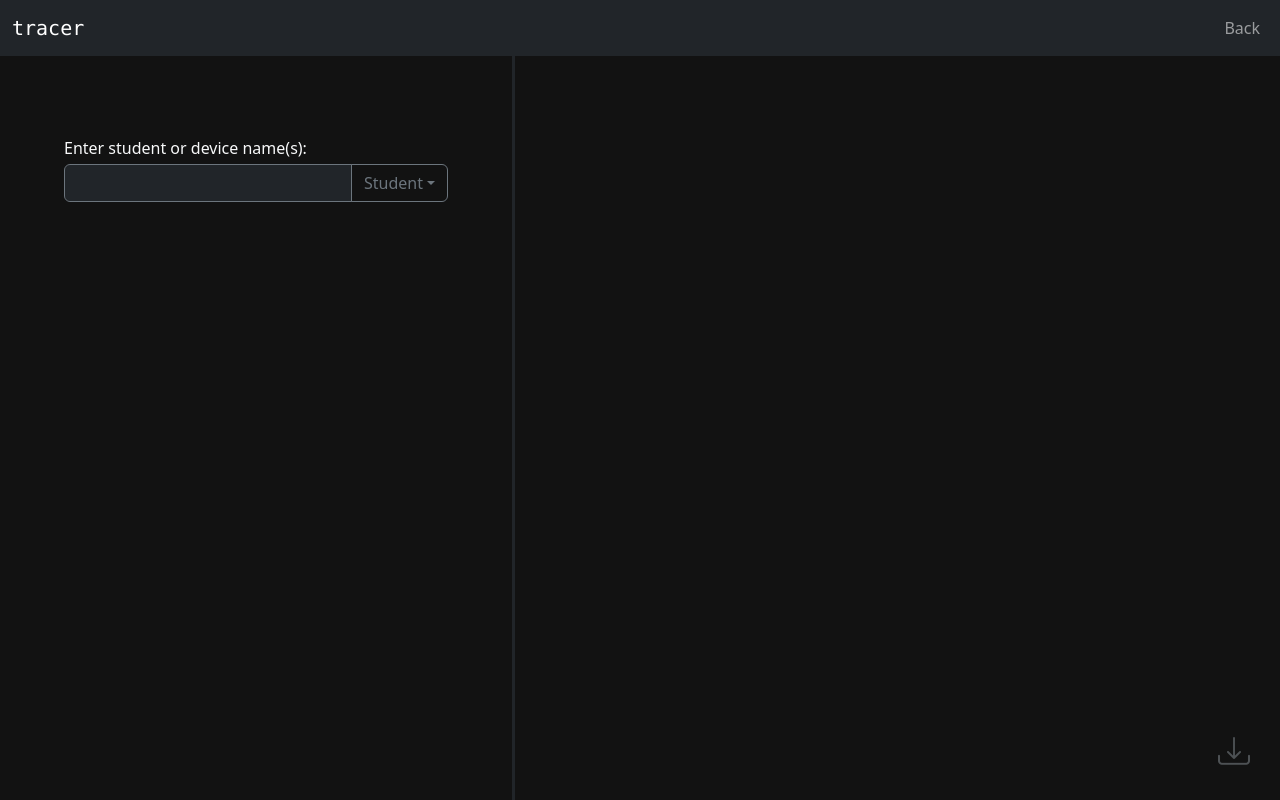
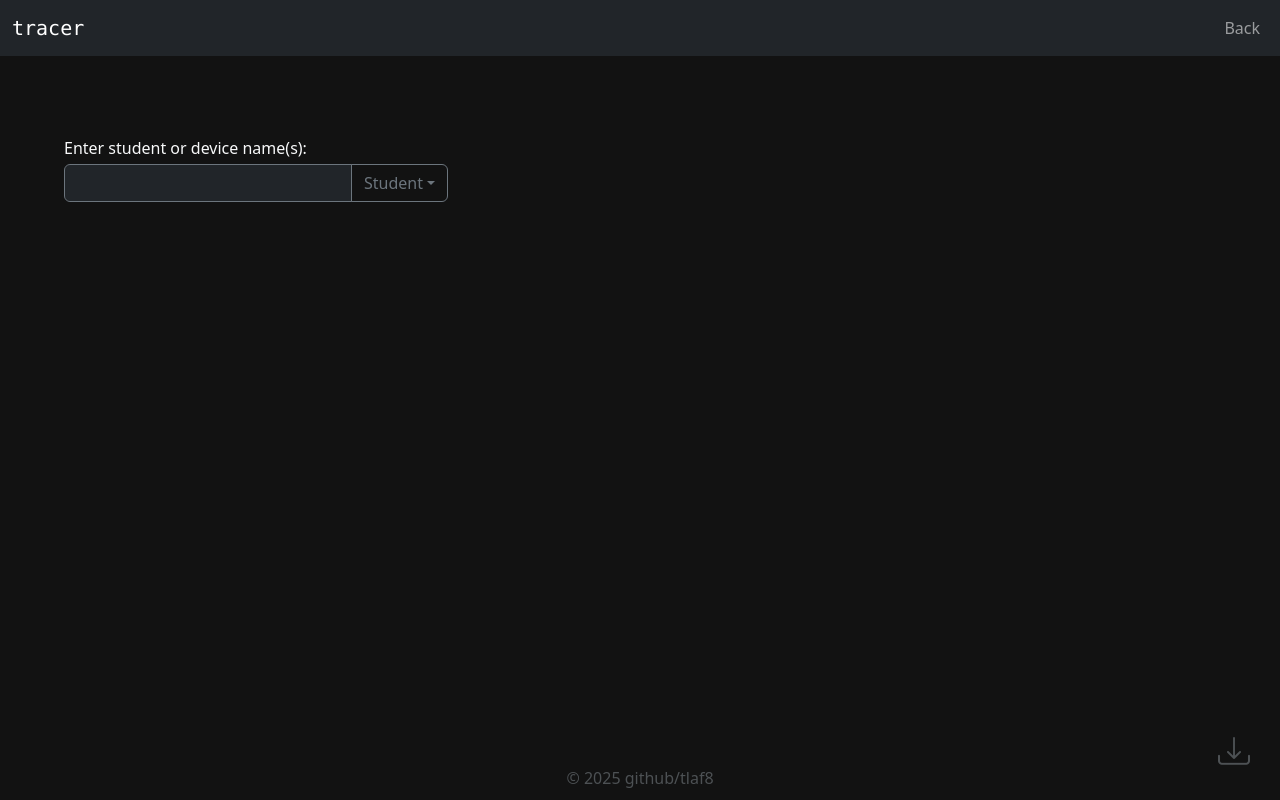
Before and after one commit to tlaf8/tracer, a React (Vite) app: page /make in a window 1280 px wide. Built offline with nearby package versions, Linux system fonts and the light colour scheme.

Commit message:
truncate long entries

```diff
--- a/src/App.tsx
+++ b/src/App.tsx
@@ -45,6 +45,14 @@ const App: React.FC = () => {
                 <Route path='/dashboard' element={<Dashboard/>}/>
                 <Route path='/make' element={<MakeQRCode />} />
             </Routes>
+
+            <div className='footer text-center position-fixed w-100' style={{
+                fontSize: '1rem',
+                bottom: '10px',
+                color: '#4D5154',
+            }}>
+                © 2025 github/tlaf8
+            </div>
         </>
     );
 }
--- a/src/components/Dashboard.tsx
+++ b/src/components/Dashboard.tsx
@@ -113,8 +113,6 @@ const Dashboard: React.FC = () => {
                 return naturalCompare(a.rental, b.rental);
             });
 
-            console.log(sortedStatus);
-
             setStatus(sortedStatus);
             setFetchingRentals(false);
 
@@ -148,7 +146,7 @@ const Dashboard: React.FC = () => {
         }
 
         try {
-            const response = await axios.post(`http://localhost:9998/api/rentals/add`, {
+            await axios.post(`http://localhost:9998/api/rentals/add`, {
                 body: {
                     rental: rentalNames,
                 }
@@ -159,7 +157,6 @@ const Dashboard: React.FC = () => {
                 }
             });
 
-            console.log(response);
             reset();
             await fetchDataCallback();
         } catch (err) {
--- a/src/components/MakeQRCode.tsx
+++ b/src/components/MakeQRCode.tsx
@@ -1,4 +1,4 @@
-import React, {useEffect, useState} from "react";
+import React, {useState} from "react";
 import QRCodeGrid from "./QRCodeGrid";
 import {Buffer} from 'buffer';
 import Icon from "./Icon.tsx";
@@ -74,11 +74,11 @@ const MakeQRCode: React.FC = () => {
                     </div>
                     <div className='w-75 mt-1 text-light'>
                         {dataList.map((item, i) => (
-                            <div className='p-2 mt-1' key={i} style={{
+                            <div className='p-2 mt-1 d-flex flex-row justify-content-between' key={i} style={{
                                 border: '1px solid #4D5154',
                                 borderRadius: 'var(--bs-border-radius)'
                             }}>
-                                {item}
+                                <div style={{ maxWidth: '90%', textOverflow: 'ellipsis', overflow: 'hidden'}}>{item}</div>
                                 <Icon className='bi bi-x float-end' onClick={() => onDelete(i)} hoverColor='orangered'/>
                             </div>
                         ))}
@@ -86,7 +86,6 @@ const MakeQRCode: React.FC = () => {
                 </div>
                 <div style={{
                     width: '60vw',
-                    borderLeft: '3px solid #212529',
                 }}>
                     <QRCodeGrid qrData={qrData}/>
                 </div>
```
